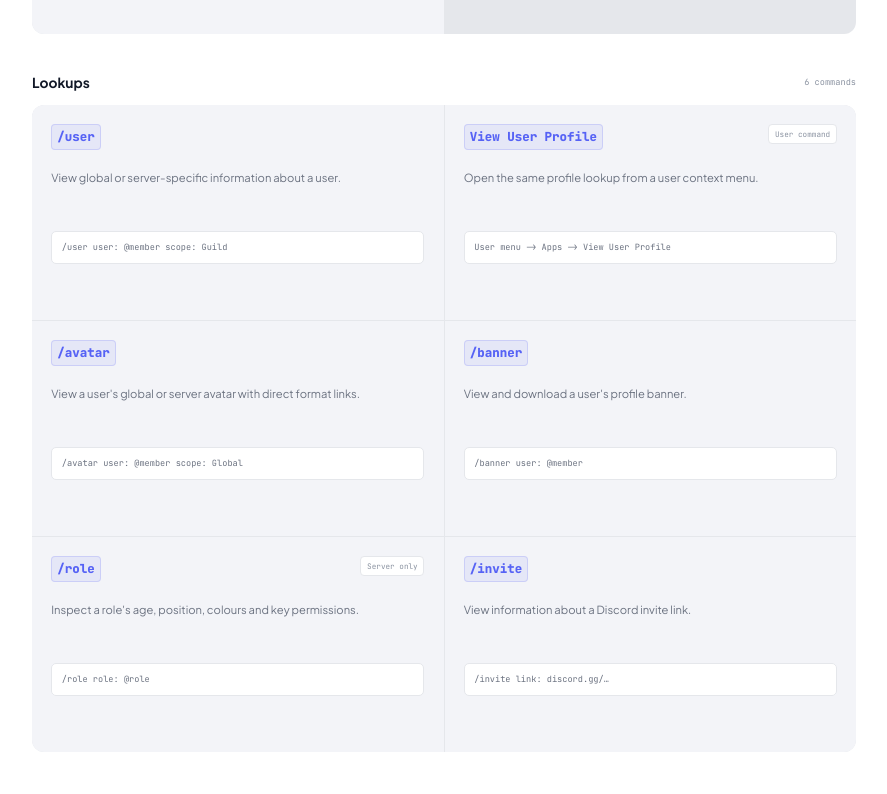
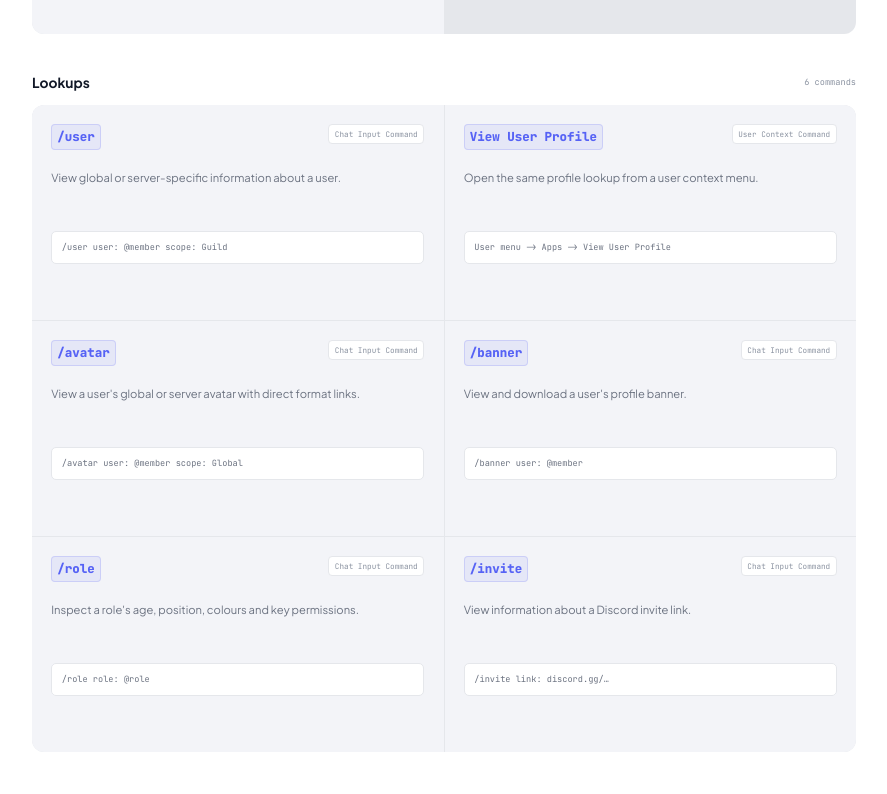
Before and after one commit to melotheunbound/pocket-tool-web, a Next.js app: page /docs in a window 1280 px wide. Shown: the part 4420-5214 px from the top of the page, without its empty margins (334-1221 px from the left). Built offline with nearby package versions, Linux system fonts and the light colour scheme.

Commit message:
life could be a dream

```diff
--- a/app/components/CommandReference.tsx
+++ b/app/components/CommandReference.tsx
@@ -11,23 +11,23 @@ type Command = {
 };
 
 const commands: Command[] = [
-  { name: "/tts", description: "Convert up to 500 characters into a native Discord voice message.", syntax: "/tts text: … voice: Neutral language: English", category: "Create & media" },
+  { name: "/tts", description: "Convert up to 500 characters into a native Discord voice message.", syntax: "/tts text: … voice: Neutral language: English", category: "Create & media", context: "Chat Input Command" },
   { name: "Text to Speech", description: "Convert text into a native Discord voice message.", syntax: "Message menu -> Apps -> Text to Speech", category: "Create & media", context: "Message Context Command" },
   { name: "Quote This Message", description: "Create a custom quote card from a message, with type and visual controls.", syntax: "Message menu -> Apps -> Quote This Message", category: "Create & media", context: "Message Context Command" },
-  { name: "/gif", description: "Turn an uploaded image into a GIF.", syntax: "/gif image: attachment", category: "Create & media" },
+  { name: "/gif", description: "Turn an uploaded image into a GIF.", syntax: "/gif image: attachment", category: "Create & media", context: "Chat Input Command" },
   { name: "Speech to Text", description: "Transcribe audio attached to a message.", syntax: "Message menu -> Apps -> Speech to Text", category: "Create & media", context: "Message Context Command" },
-  { name: "/timestamp", description: "Generate a Discord timestamp from natural language, with timezone and style controls.", syntax: "/timestamp time: in 10 minutes timezone: Europe/London style: Relative Time", category: "Language & time" },
-  { name: "/timezone", description: "See the current time in any supported timezone.", syntax: "/timezone zone: America/New_York", category: "Language & time" },
-  { name: "/translate", description: "Translate text between supported languages, with automatic source detection.", syntax: "/translate text: … from: Auto Detect to: Use my locale", category: "Language & time" },
+  { name: "/timestamp", description: "Generate a Discord timestamp from natural language, with timezone and style controls.", syntax: "/timestamp time: in 10 minutes timezone: Europe/London style: Relative Time", category: "Language & time", context: "Chat Input Command" },
+  { name: "/timezone", description: "See the current time in any supported timezone.", syntax: "/timezone zone: America/New_York", category: "Language & time", context: "Chat Input Command" },
+  { name: "/translate", description: "Translate text between supported languages, with automatic source detection.", syntax: "/translate text: … from: Auto Detect to: Use my locale", category: "Language & time", context: "Chat Input Command" },
   { name: "Translate This Message", description: "Translate an existing message without copying it into a slash command.", syntax: "Message menu -> Apps -> Translate This Message", category: "Language & time", context: "Message Context Command" },
-  { name: "/tweet", description: "Display a rich X post preview and optionally translate its text.", syntax: "/tweet url: … language: Use my locale", category: "Language & time" },
-  { name: "/user", description: "View global or server-specific information about a user.", syntax: "/user user: @member scope: Guild", category: "Lookups" },
-  { name: "View User Profile", description: "Open the same profile lookup from a user context menu.", syntax: "User menu -> Apps -> View User Profile", category: "Lookups", context: "User command" },
-  { name: "/avatar", description: "View a user's global or server avatar with direct format links.", syntax: "/avatar user: @member scope: Global", category: "Lookups" },
-  { name: "/banner", description: "View and download a user's profile banner.", syntax: "/banner user: @member", category: "Lookups" },
-  { name: "/role", description: "Inspect a role's age, position, colours and key permissions.", syntax: "/role role: @role", category: "Lookups", context: "Server only" },
-  { name: "/invite", description: "View information about a Discord invite link.", syntax: "/invite link: discord.gg/…", category: "Lookups" },
-  { name: "/help", description: "Browse the commands currently available to you.", syntax: "/help", category: "Essentials" },
+  { name: "/tweet", description: "Display a rich X post preview and optionally translate its text.", syntax: "/tweet url: … language: Use my locale", category: "Language & time", context: "Chat Input Command" },
+  { name: "/user", description: "View global or server-specific information about a user.", syntax: "/user user: @member scope: Guild", category: "Lookups", context: "Chat Input Command" },
+  { name: "View User Profile", description: "Open the same profile lookup from a user context menu.", syntax: "User menu -> Apps -> View User Profile", category: "Lookups", context: "User Context Command" },
+  { name: "/avatar", description: "View a user's global or server avatar with direct format links.", syntax: "/avatar user: @member scope: Global", category: "Lookups", context: "Chat Input Command" },
+  { name: "/banner", description: "View and download a user's profile banner.", syntax: "/banner user: @member", category: "Lookups", context: "Chat Input Command" },
+  { name: "/role", description: "Inspect a role's age, position, colours and key permissions.", syntax: "/role role: @role", category: "Lookups", context: "Chat Input Command" },
+  { name: "/invite", description: "View information about a Discord invite link.", syntax: "/invite link: discord.gg/…", category: "Lookups", context: "Chat Input Command" },
+  { name: "/help", description: "Browse the commands currently available to you.", syntax: "/help", category: "Essentials", context: "Chat Input Command" },
   { name: "/ping", description: "Check that Pocket Tool is online and responding.", syntax: "/ping", category: "Essentials" },
   { name: "/debug", description: "View some information about Pocket Tool.", syntax: "/debug", category: "Essentials" },
 ] as const;
--- a/app/components/CommandShowcase.tsx
+++ b/app/components/CommandShowcase.tsx
@@ -90,7 +90,7 @@ export function CommandShowcase() {
           <ul className="detail-list" aria-label="Highlights">
             {item.details.map((detail) => <li key={detail}>{detail}</li>)}
           </ul>
-          <a className="text-link" href={`/docs#${item.id}`}>Read command details <span aria-hidden="true">-&gt;</span></a>
+          <a className="text-link" href={`/docs#${item.id}`}>Read command details</a>
         </div>
         <div className="showcase-media">
           <div className="showcase-media__bar">
--- a/app/docs/page.tsx
+++ b/app/docs/page.tsx
@@ -139,8 +139,8 @@ export default function DocsPage() {
               <h2>Only what keeps the app working.</h2>
               <p>The project privacy policy states that Pocket Tool may store interaction trigger logs and command usage analytics. It does not sell, rent or trade user data. Third-party providers can process limited data when a command needs them.</p>
               <div className="policy-links">
-                <a href="/privacy"><span>Privacy policy</span><b>Read policy -&gt;</b></a>
-                <a href="/terms"><span>Terms of service</span><b>Read terms -&gt;</b></a>
+                <a href="/privacy"><span>Privacy policy</span><b>Read policy</b></a>
+                <a href="/terms"><span>Terms of service</span><b>Read terms</b></a>
               </div>
               <div className="source-note">Documentation reflects the public repository as of August 2026. The source code remains the authority for implementation details.</div>
             </section>
--- a/app/page.tsx
+++ b/app/page.tsx
@@ -30,7 +30,7 @@ export default function Home() {
               <p className="hero__lede">Quotes, timestamps, translation, TTS and the other useful little jobs - handled without pulling you out of the conversation.</p>
               <div className="hero__actions">
                 <a className="button button--primary" href={inviteUrl} target="_blank" rel="noreferrer">Add to Discord</a>
-                <a className="button button--secondary" href="/docs">Browse the docs <span aria-hidden="true">-&gt;</span></a>
+                <a className="button button--secondary" href="/docs">Browse the docs</a>
               </div>
               <div className="hero__meta" aria-label="Pocket Tool highlights">
                 <span><i aria-hidden="true">✓</i> User-install ready</span>
@@ -85,7 +85,7 @@ export default function Home() {
                 <p className="eyebrow">And plenty more</p>
                 <h2 className="section-title">More utility, no extra workspace</h2>
               </div>
-              <a className="button button--secondary" href="/docs#commands">View every command <span aria-hidden="true">-&gt;</span></a>
+              <a className="button button--secondary" href="/docs#commands">View every command</a>
             </div>
             <div className="command-card-grid">
               {commandCards.map((card, index) => (
@@ -108,7 +108,7 @@ export default function Home() {
               <p>Pocket Tool is built in TypeScript on Bun. Inspect every command, suggest an improvement, or run your own instance with the services you choose.</p>
               <div className="open-source-links">
                 <a className="button button--primary" href="https://github.com/mloetta/pocket-tool" target="_blank" rel="noreferrer">View the repository</a>
-                <a className="text-link" href="/docs#self-host">Self-hosting guide <span aria-hidden="true">-&gt;</span></a>
+                <a className="text-link" href="/docs#self-host">Self-hosting guide</a>
               </div>
             </div>
             <div className="terminal" data-reveal>
```
